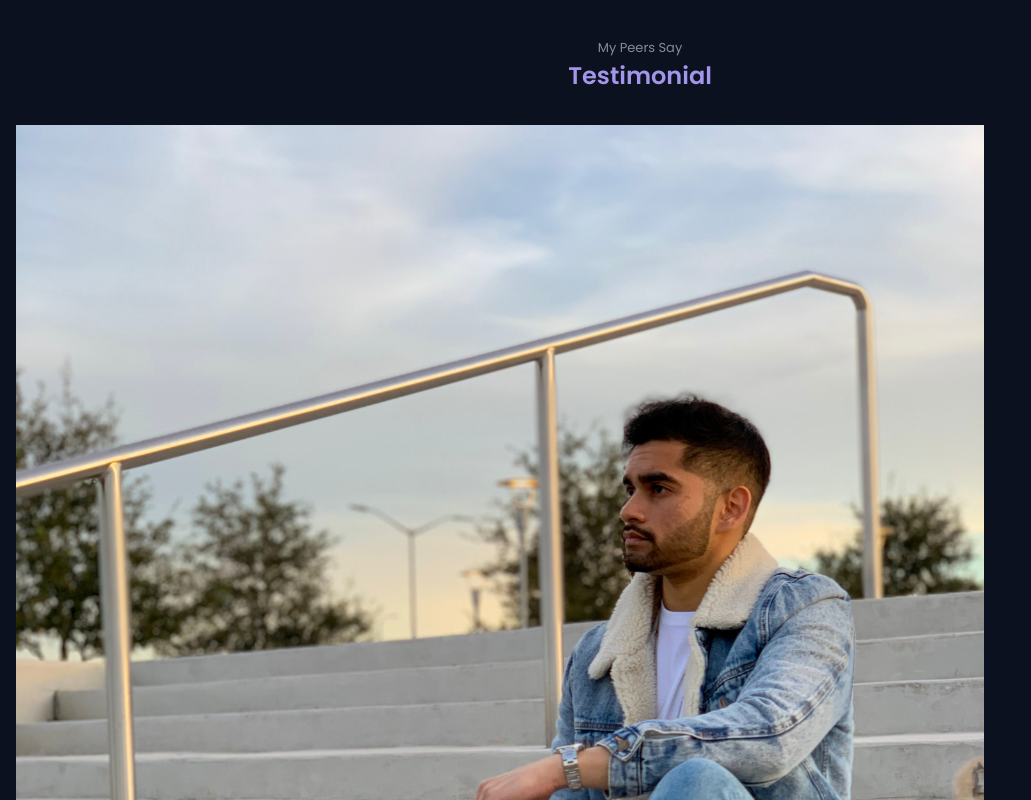
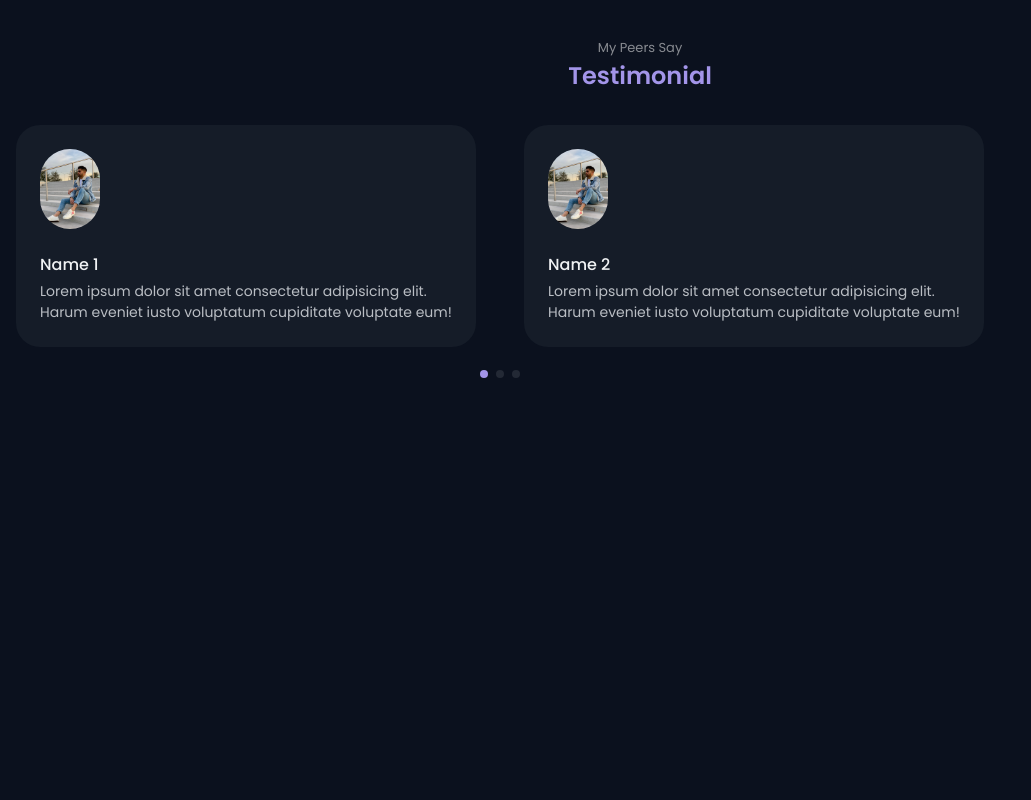
Before and after one commit to imaaduddin/My-Personal-Website, a plain HTML site: page index.htm in a window 1280 px wide. Shown: the part 5400-6200 px from the top of the page, without its empty margins (0-1031 px from the left). After the commit the page ends 5899 px from the top, so only its background shows below. Drawn offline with nearby package versions, Linux system fonts and the light colour scheme.

Commit message:
testimonials

```diff
--- a/index.htm
+++ b/index.htm
@@ -9,7 +9,7 @@
     <!-- Boxicons -->
     <link href='https://unpkg.com/boxicons@2.1.1/css/boxicons.min.css' rel='stylesheet'>
     <!-- Swiper CSS -->
-    <link rel="stylesheet" href="style.css">
+    <link rel="stylesheet" href="/swiper-bundle.min.css">
     <!-- CSS -->
     <link rel="stylesheet" href="style.css">
     <title>Imaad Uddin</title>
@@ -537,29 +537,31 @@
             <span class="section__subtitle">My Peers Say</span>
             <h2 class="section__title">Testimonial</h2>
 
-            <div class="testimonial__container container">
-                <div>
-                    <div class="testimonial__card">
+            <div class="testimonial__container container swiper">
+                <div class="swiper-wrapper">
+                    <div class="testimonial__card swiper-slide">
                         <img src="/img/profile.png" alt="" class="testimonial__img">
 
                         <h3 class="testimonial__name">Name 1</h3>
                         <p class="testimonial__description">Lorem ipsum dolor sit amet consectetur adipisicing elit. Harum eveniet iusto voluptatum cupiditate voluptate eum!</p>
                     </div>
 
-                    <div class="testimonial__card">
+                    <div class="testimonial__card swiper-slide">
                         <img src="/img/profile.png" alt="" class="testimonial__img">
 
-                        <h3 class="testimonial__name">Name 1</h3>
+                        <h3 class="testimonial__name">Name 2</h3>
                         <p class="testimonial__description">Lorem ipsum dolor sit amet consectetur adipisicing elit. Harum eveniet iusto voluptatum cupiditate voluptate eum!</p>
                     </div>
 
-                    <div class="testimonial__card">
+                    <div class="testimonial__card swiper-slide">
                         <img src="/img/profile2.png" alt="" class="testimonial__img">
 
-                        <h3 class="testimonial__name">Name 1</h3>
+                        <h3 class="testimonial__name">Name 3</h3>
                         <p class="testimonial__description">Lorem ipsum dolor sit amet consectetur adipisicing elit. Harum eveniet iusto voluptatum cupiditate voluptate eum!</p>
                     </div>
                 </div>
+
+                <div class="swiper-pagination"></div>
             </div>
         </section>
 
@@ -578,7 +580,7 @@
     <script src=""></script>
 
     <!--=============== SWIPER JS ===============-->
-    <script src=""></script>
+    <script src="/swiper-bundle.min.js"></script>
 
     <!--=============== MIXITUP FILTER ===============-->
     <script src="mixitup.js"></script>
--- a/main.js
+++ b/main.js
@@ -52,6 +52,24 @@ linkWork.forEach(l => l.addEventListener('click', activeWork));
 
 
 /*=============== SWIPER TESTIMONIAL ===============*/
+let swiperTestimonial = new Swiper(".testimonial__container", {
+    spaceBetween: 24,
+    loop: true,
+    grabCursor: true,
+    pagination: {
+      el: ".swiper-pagination",
+      clickable: true,
+    },
+    breakpoints: {
+        576: {
+          slidesPerView: 2,
+        },
+        768: {
+          slidesPerView: 2,
+          spaceBetween: 48,
+        },
+      },
+  });
 
 
 /*=============== SCROLL SECTIONS ACTIVE LINK ===============*/
--- a/style.css
+++ b/style.css
@@ -621,10 +621,38 @@ img {
 
 
 /*=============== TESTIMONIAL ===============*/
+.testimonial__card {
+  background-color: var(--container-color);
+  padding: 1.5rem 1.5rem;
+  border-radius: 1.5rem;
+  margin-bottom: 3rem;
+}
+
+.testimonial__img {
+  width: 60px;
+  border-radius: 3rem;
+  margin-bottom: 1rem;
+}
+
+.testimonial__name {
+  font-size: var(--normal-font-size);
+  font-weight: var(--font-medium);
+  margin-bottom: .25rem;
+}
+
+.testimonial__description {
+  font-size: var(--small-font-size);
+}
 
 
 /* Swiper class */
+.swiper-pagination-bullet {
+  background-color: var(--text-color-light);
+}
 
+.swiper-pagination-bullet-active {
+  background-color: var(--first-color);
+}
 
 /*=============== CONTACT ===============*/
 
```
Also changed, not shown: swiper-bundle.min.css (added), swiper-bundle.min.js (added).
